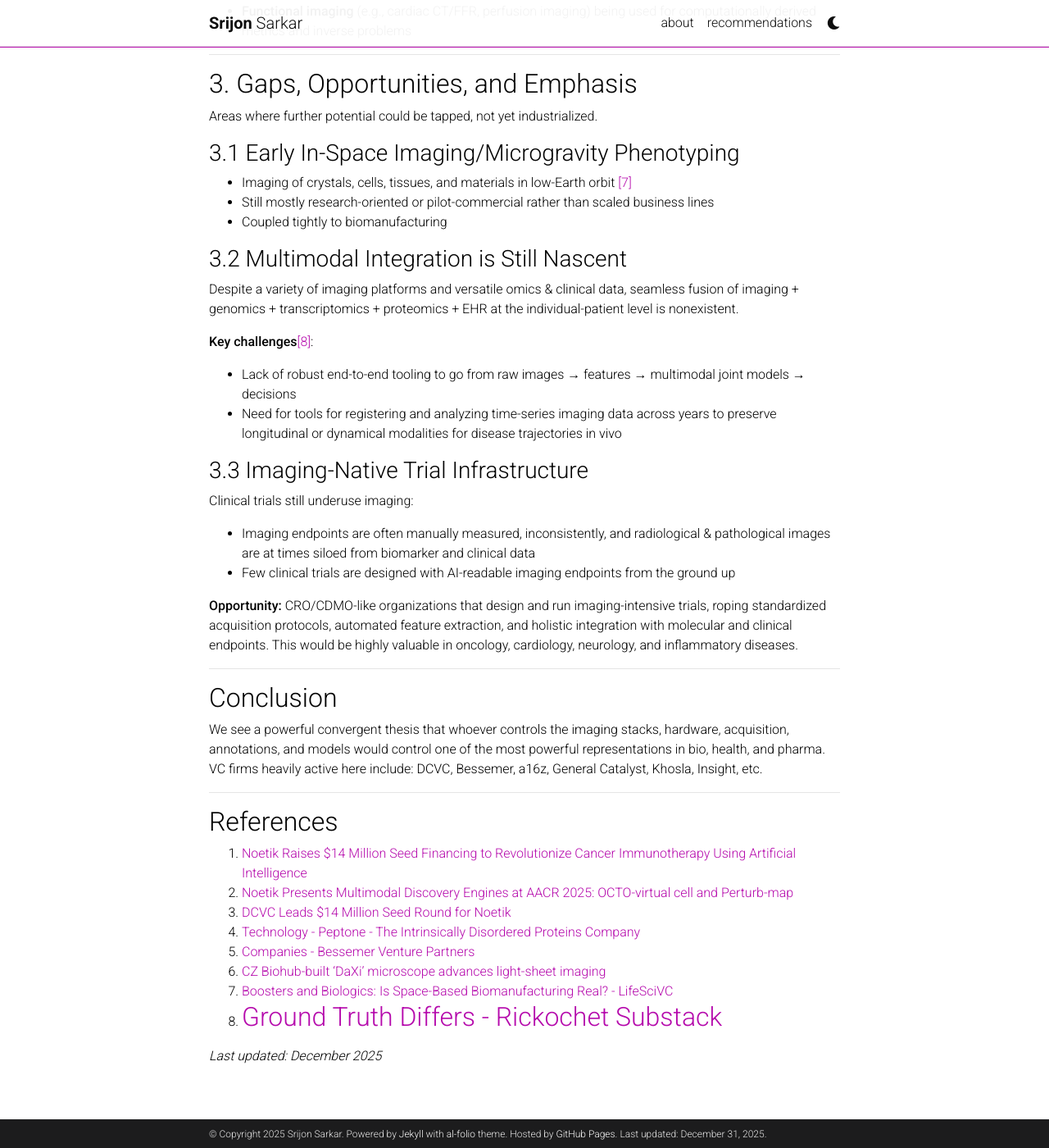
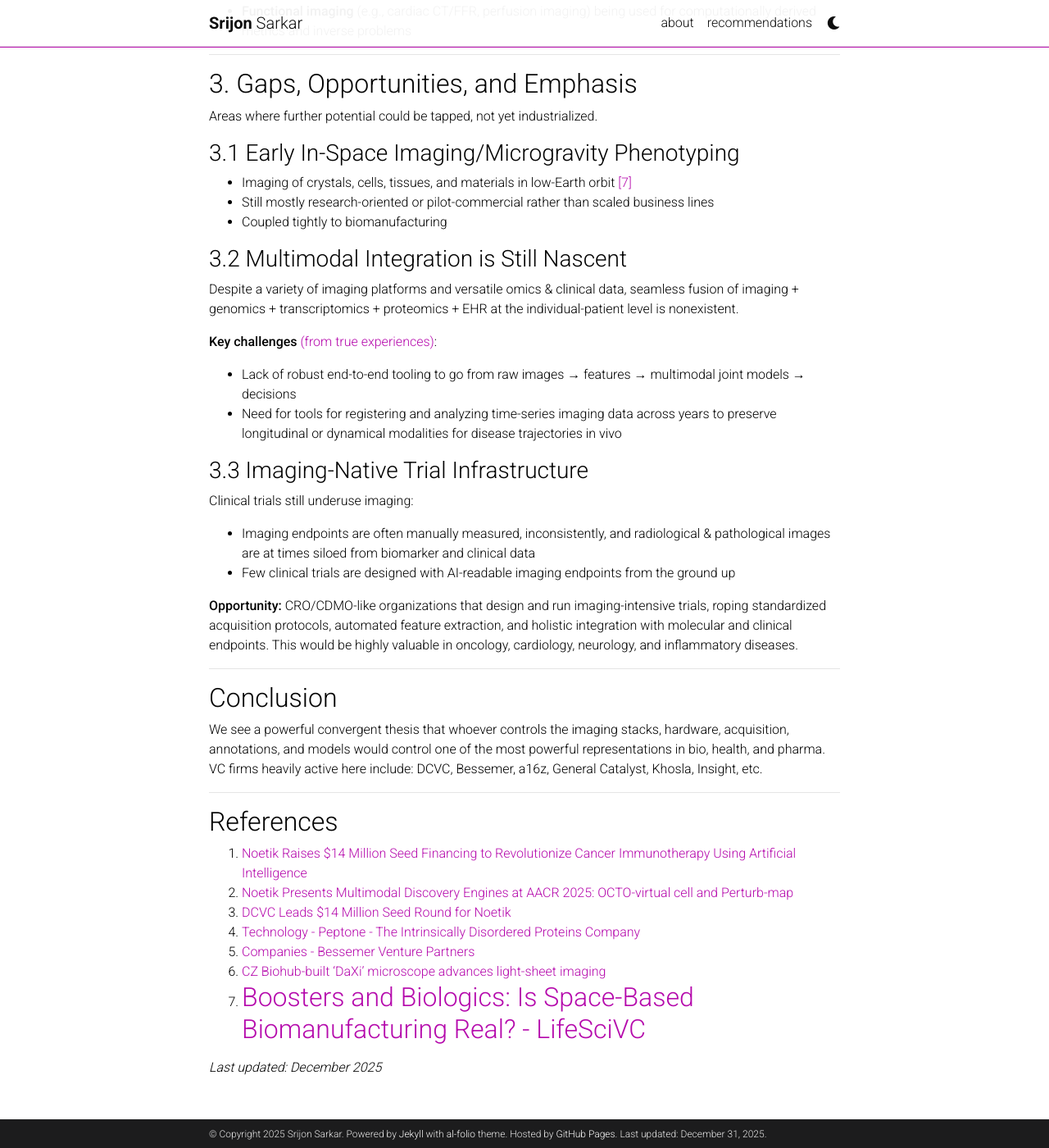
Before and after one commit to sarkarsrijon/sarkarsrijon.github.io, a Jekyll site: the page built from _posts/2025-12-31-imaging.md, in a window 1280 px wide and 1400 px high, scrolled down 2300 px. Shown: the whole window at 82% size. Built offline with Jekyll 4.4.1, drawn with Linux system fonts in a browser that asks for light colours; comment, search, counter and statistics services are not loaded; a style sheet for code colours, icons or effects is not loaded.

Commit message:
Revise key challenges and add reference link
Updated key challenges in multimodal integration and added a reference link.

```diff
--- a/_posts/2025-12-31-imaging.md
+++ b/_posts/2025-12-31-imaging.md
@@ -89,7 +89,7 @@ Areas where further potential could be tapped, not yet industrialized.
 
 Despite a variety of imaging platforms and versatile omics & clinical data, seamless fusion of imaging + genomics + transcriptomics + proteomics + EHR at the individual-patient level is nonexistent.
 
-**Key challenges**[[8]](#references):
+**Key challenges** [(from true experiences)](https://srijonsarkar.substack.com/p/ground-truth-differs):
 - Lack of robust end-to-end tooling to go from raw images → features → multimodal joint models → decisions
 - Need for tools for registering and analyzing time-series imaging data across years to preserve longitudinal or dynamical modalities for disease trajectories in vivo
 
@@ -119,7 +119,6 @@ We see a powerful convergent thesis that whoever controls the imaging stacks, ha
 5. [Companies - Bessemer Venture Partners](https://www.bvp.com/companies)
 6. [CZ Biohub-built 'DaXi' microscope advances light-sheet imaging](https://biohub.org/news/cz-biohub-built-daxi-microscope-advances-light-sheet-imaging/)
 7. [Boosters and Biologics: Is Space-Based Biomanufacturing Real? - LifeSciVC](https://lifescivc.com/2025/05/boosters-and-biologics-is-space-based-biomanufacturing-real/)
-8. [Ground Truth Differs - Rickochet Substack](https://srijonsarkar.substack.com/p/ground-truth-differs)
 ---
 
 *Last updated: December 2025*
```
